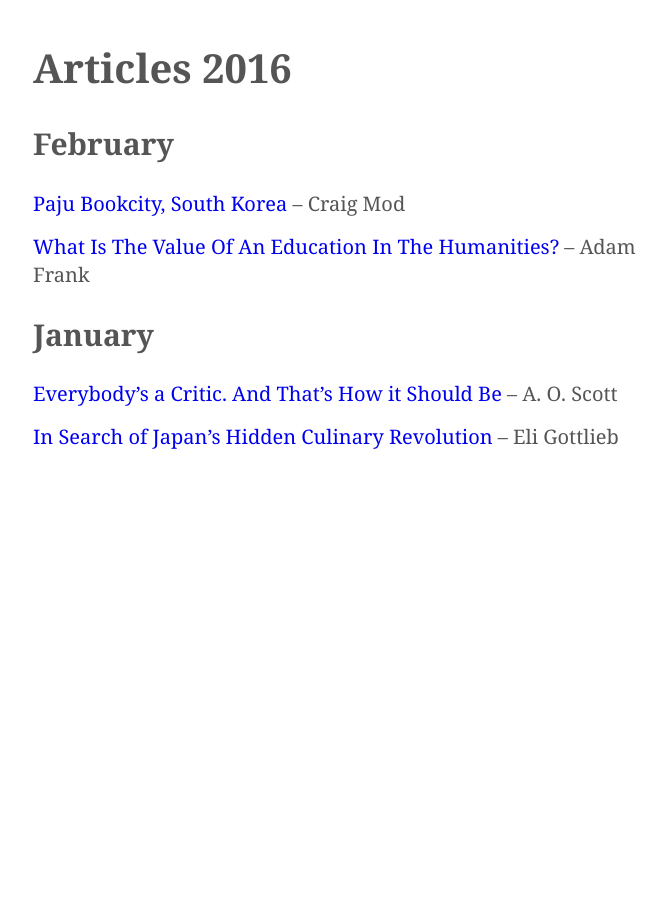
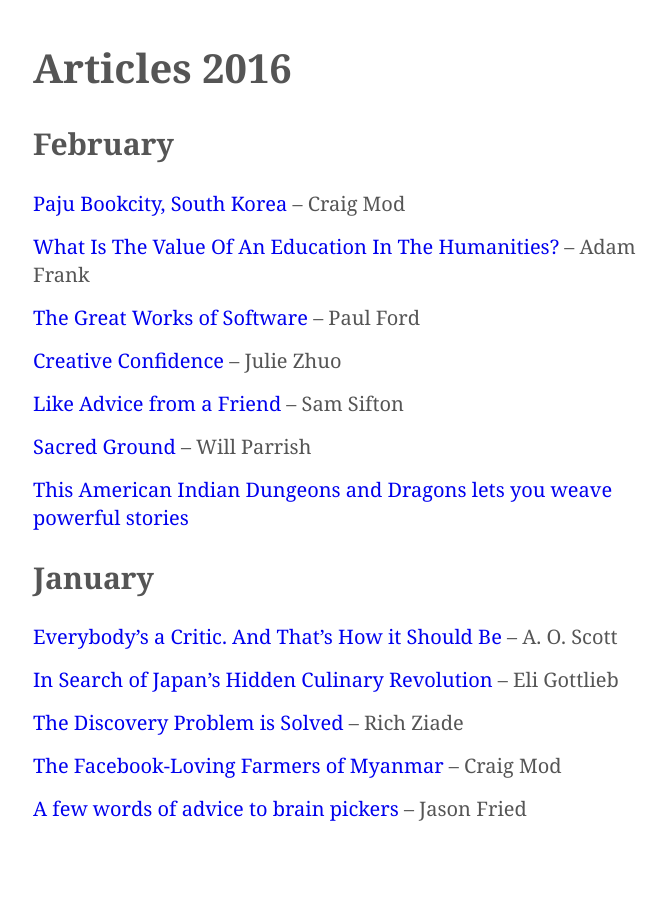
Before and after one commit to kmcgillivray/librarie, a Jekyll site: the page built from articles/2016.md, in a window 1280 px wide. Shown: the whole page, without its empty margins (282-947 px from the left). Built offline with Jekyll 4.4.1, drawn with Linux system fonts in a browser that asks for light colours.

Commit message:
Add stuff

```diff
--- a/articles/2016.md
+++ b/articles/2016.md
@@ -7,8 +7,16 @@
 
 * [Paju Bookcity, South Korea](https://story.californiasunday.com/paju-bookcity-south-korea) – Craig Mod
 * [What Is The Value Of An Education In The Humanities?](http://www.npr.org/sections/13.7/2016/02/02/465239105/what-is-the-value-of-an-education-in-the-humanities) – Adam Frank
+* [The Great Works of Software](https://medium.com/message/the-great-works-of-software-705b87339971) – Paul Ford
+* [Creative Confidence](https://medium.com/the-year-of-the-looking-glass/creative-confidence-3e06ef0e4ad3) – Julie Zhuo
+* [Like Advice from a Friend](http://www.nytimes.com/2015/01/07/dining/review-twelve-recipes-by-cal-peternell.html) – Sam Sifton
+* [Sacred Ground](http://www.bohemian.com/northbay/sacred-ground/Content?oid=2938739) – Will Parrish
+* [This American Indian Dungeons and Dragons lets you weave powerful stories](http://boingboing.net/2015/06/15/a-game-that-shares-the-traditi.html)
 
 ## January
 
 * [Everybody's a Critic. And That's How it Should Be](http://www.nytimes.com/2016/01/31/sunday-review/everybodys-a-critic-and-thats-how-it-should-be.html?_r=0) – A. O. Scott
 * [In Search of Japan's Hidden Culinary Revolution](http://www.nytimes.com/2016/01/24/travel/japanese-food-tokyo-restaurants.html) – Eli Gottlieb
+* [The Discovery Problem is Solved](https://posts.postlight.com/the-discovery-problem-is-solved-7b2c047fcb02) – Rich Ziade
+* [The Facebook-Loving Farmers of Myanmar](http://www.theatlantic.com/technology/archive/2016/01/the-facebook-loving-farmers-of-myanmar/424812/) – Craig Mod
+* [A few words of advice to brain pickers](https://m.signalvnoise.com/a-few-words-of-advice-to-brain-pickers-642ec2a562b9) – Jason Fried
```
Also changed, not shown: index.md (+2 -0 lines), podcasts.md (+4 -0 lines), videos.md (+5 -0 lines).
